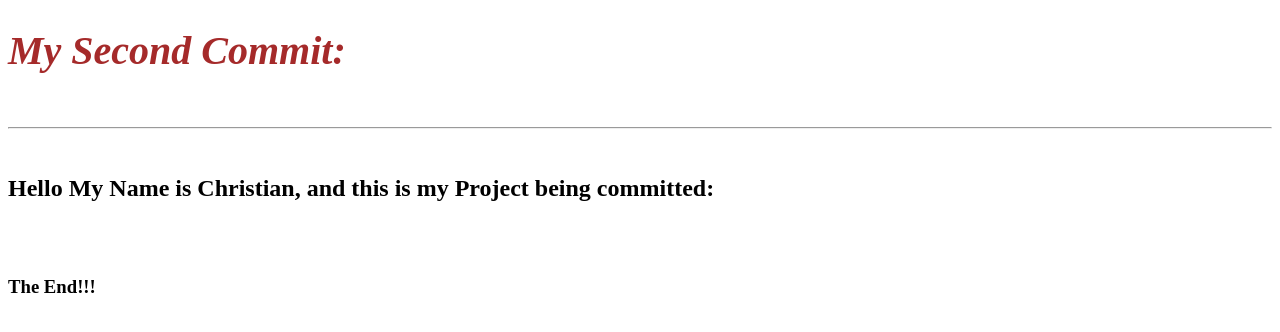
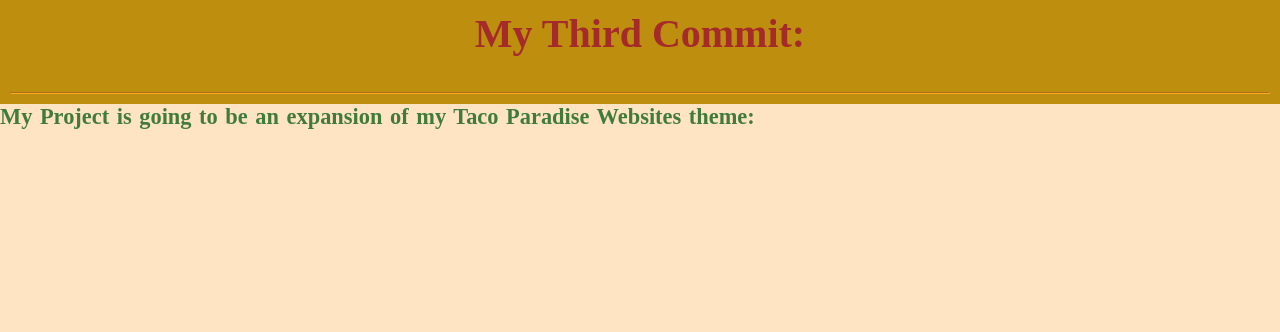
Before and after one commit to ChristianCS351/CS-351-Final-Project, a PHP site: page / in a window 1280 px wide. Shown: the top 332 px of the page. Run offline with PHP 8.4, Linux system fonts and the light colour scheme.

Commit message:
WIP Commit 3

```diff
--- a/Final Project/index.html
+++ b/Final Project/index.html
@@ -1,22 +1,22 @@
 <!DOCTYPE html>
 <html>
 
-<head>
-
-
-
-</head>
-<meta charset="UTF-8">
+<header>
+    <meta charset="UTF-8">
     <meta name="viewport" content="width=device-width, initial-scale=1.0">
     <title>Lab 19</title>
     <link rel="stylesheet" href="styles.css">
-<body>
-    <h1>My Second Commit:</h1>
-    <br><hr style="border-radius: 2rem;">
+    <h1>My Third Commit:</h1>
+    <br><hr style="border-color:rgb(255, 168, 38);"
     <br>
-    <h2><b></b>Hello My Name is Christian, and this is my Project being committed:</b></h2>
+
+
+</header>
+
+<body style="background-color: bisque;">
+    <h2><b>My Project is going to be an expansion of my Taco Paradise Websites theme:</b></h2>
     <br><br>
-    <h3>The End!!!</h3>
+
 
 
 
--- a/Final Project/styles.css
+++ b/Final Project/styles.css
@@ -1,6 +1,39 @@
+* {
+    margin: 0;
+    padding: 0;
+    box-sizing: border-box;
+}
+
+/* Reset some default browser styles */
+body, h1, h2, p, ul {
+    margin: 0;
+    padding: 0;
+}
+
+
+
+header {
+    background-color: #be8f0e;
+    color: rgb(206, 236, 128);
+    padding: 10px;
+    text-align: center;
+    font-family: Broadway;
+    font-size: 1.9rem;
+}
+
+h2 {
+    font-size: 1.4rem;
+    font-weight: 400;
+    text-align: left;
+    font-family: 'Times New Roman', Times, serif;
+    color: rgb(65, 123, 59);
+    word-spacing: 2px;
+
+}
+
+
 h1 {
     font-size: 2.5rem;
     color: brown ;
-    font-style: italic;
-    ;
+    text-align: center;
 }
```
